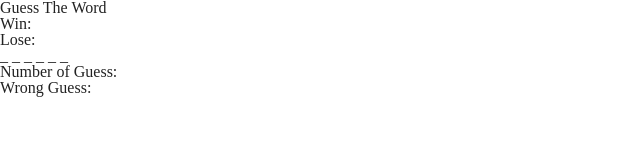
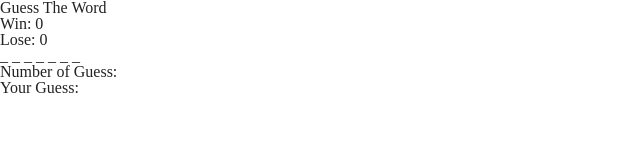
Before and after one commit to kallistahalim/HangMan, a plain HTML site: page index.html in a window 1280 px wide. Shown: the full height of the page, 0-640 px from the left. Drawn offline with Linux system fonts and the light colour scheme.

Commit message:
initial start game done

```diff
--- a/asset/app.js
+++ b/asset/app.js
@@ -0,0 +1,37 @@
+//GLOBAL VARIABLES
+var numWin;
+var numLose;
+var wordToGuess = ["Coco", "Puma", "Treats", "Bandana", "Cuddles", "Pets"];
+var numberOfGuess = 9;
+var yourGuess = [];
+
+
+//START THE GAME
+
+function startGame() {
+    //set up initial state before game is played
+    var computerChoice = wordToGuess[Math.floor(Math.random() * wordToGuess.length)].toUpperCase();
+    var wordToLetters = computerChoice.split("");
+    var wordDisplay = [];
+    numberOfGuess = 9;
+    numWin = 0;
+    numLose = 0;
+
+    //create _ _ _ _ based on how many letters in the word
+    for(var i = 0; i < wordToLetters.length; i ++) {
+        wordDisplay.push("_");
+    }
+
+    //print innerHTML
+    document.querySelector("#win").innerHTML = numWin;
+    document.querySelector("#lose").innerHTML = numLose;
+    document.querySelector("#wordToGuess").innerHTML = wordDisplay.join(" ");
+    document.querySelector("#yourGuess").innerHTML = yourGuess;
+
+    //tests
+    console.log(computerChoice);
+    console.log(wordToLetters);
+    console.log(wordDisplay);
+}
+
+startGame();
--- a/index.html
+++ b/index.html
@@ -13,8 +13,7 @@
     <p>Lose: <span id="lose"></span></p>
     <span id="wordToGuess">_ _ _ _ _ _</span>
     <p>Number of Guess: <span id="numberOfGuess"></span></p>
-    <p>Wrong Guess:
-         <span id="wrongGuess"></span></p>
+    <p>Your Guess: <span id="yourGuess"></span></p>
 
 </body>
 <script src="asset/app.js"></script>
```
